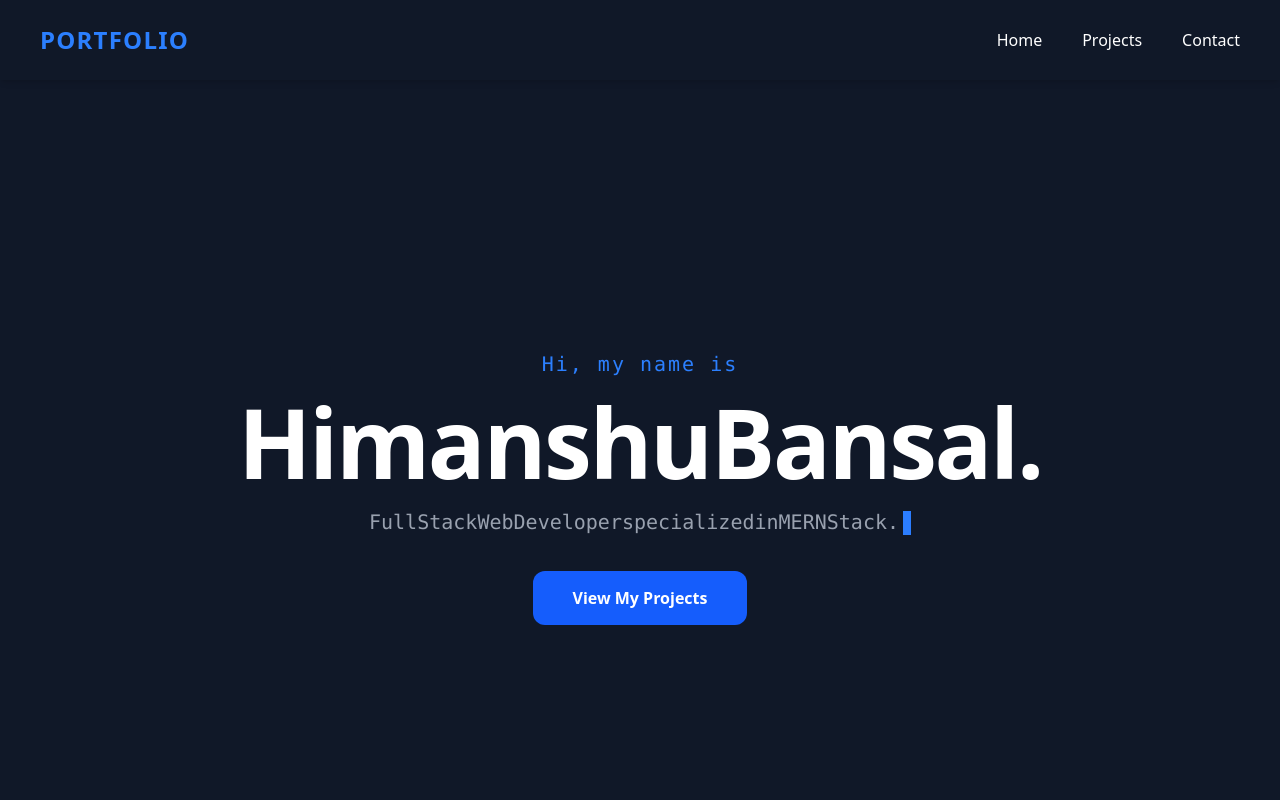
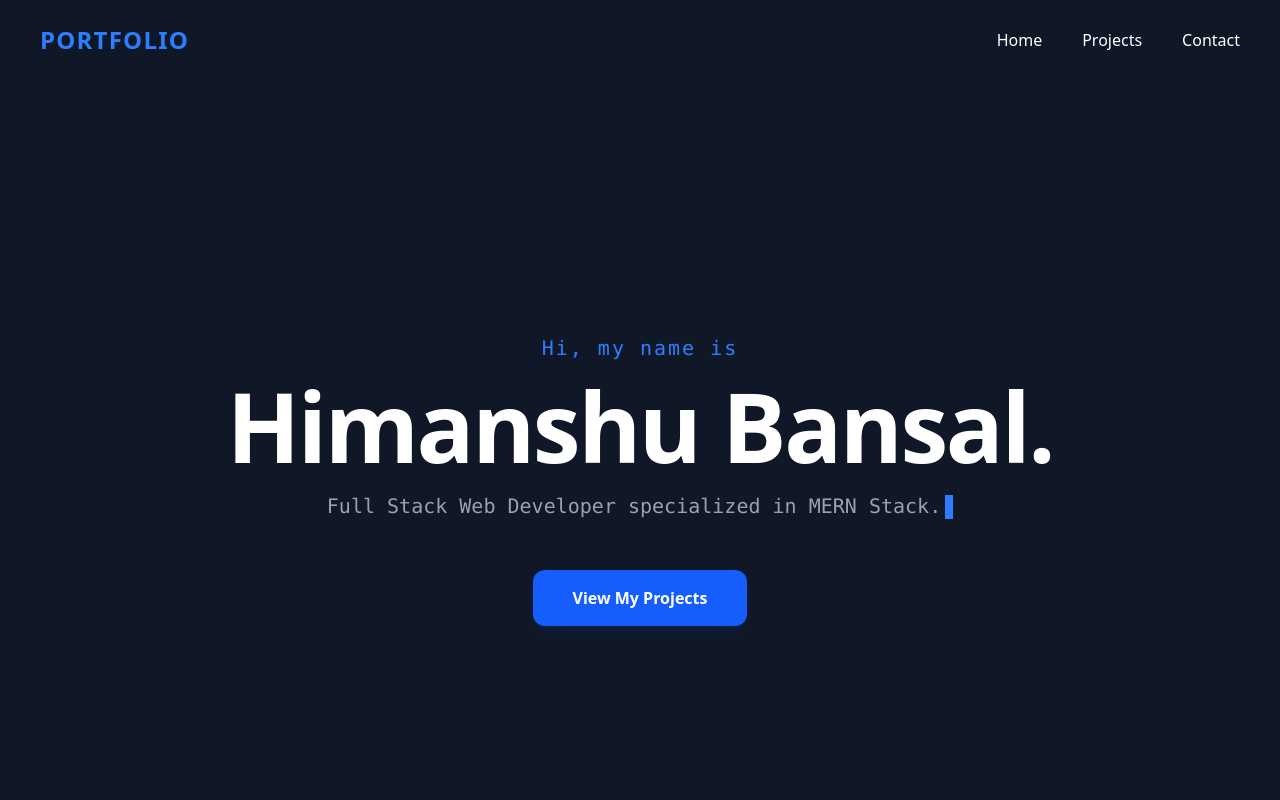
Before and after one commit to Himanshu-8851/Portfolio-website, a React (Create React App) app in the folder frontend/: page / in a window 1280 px wide. Shown: the top 800 px of the page. Built offline with nearby package versions, Linux system fonts and the light colour scheme.

Commit message:
Update Hero typewriter effect and Footer text

```diff
--- a/frontend/src/components/Footer.jsx
+++ b/frontend/src/components/Footer.jsx
@@ -7,7 +7,7 @@ const Footer = () => {
 
         {/* 1. Brand/Logo */}
         <div className="text-2xl font-bold text-blue-500 tracking-tighter mb-4">
-          @2026.All Rights Reserved.<span className="text-white">.</span>
+          @Himanshu.All Rights Reserved.<span className="text-white">.</span>
         </div>
 
         {/* 2. Navigation Shortcuts */}
--- a/frontend/src/components/Hero.jsx
+++ b/frontend/src/components/Hero.jsx
@@ -11,7 +11,7 @@ const Hero = () => {
     visible: {
       opacity: 1,
       transition: {
-        staggerChildren: 0.05, // Speed of typing (Lower = Faster)
+        staggerChildren: 0.05, // Speed of typing
         delayChildren: 0.5
       },
     },
@@ -28,13 +28,13 @@ const Hero = () => {
   };
 
   return (
-    <section id="home" className="flex flex-col items-center justify-center min-h-screen text-center px-6 bg-gray-900">
+    <section id="home" className="flex flex-col items-center justify-center min-h-screen text-center px-6 bg-gray-900 overflow-hidden">
 
       <h2 className="text-blue-500 text-lg md:text-xl font-mono mb-4 tracking-widest">
         Hi, my name is
       </h2>
 
-      {/* 1. Name: Character by Character */}
+      {/* 1. Name: Character by Character with Space Handling */}
       <motion.h1
         variants={containerVariants}
         initial="hidden"
@@ -43,12 +43,13 @@ const Hero = () => {
       >
         {name.split("").map((char, index) => (
           <motion.span key={index} variants={letterVariants}>
-            {char}
+            {/* If char is a space, use non-breaking space code */}
+            {char === " " ? "\u00A0" : char}
           </motion.span>
         ))}
       </motion.h1>
 
-      {/* 2. Bio: Character by Character */}
+      {/* 2. Bio: Character by Character with Space Handling */}
       <motion.p
         variants={containerVariants}
         initial="hidden"
@@ -57,23 +58,24 @@ const Hero = () => {
       >
         {bio.split("").map((char, index) => (
           <motion.span key={index} variants={letterVariants}>
-            {char}
+            {char === " " ? "\u00A0" : char}
           </motion.span>
         ))}
         {/* Blinking Cursor Effect */}
         <motion.span
           animate={{ opacity: [0, 1, 0] }}
           transition={{ repeat: Infinity, duration: 0.8 }}
-          className="inline-block w-2 h-6 bg-blue-500 ml-1 ml-1 align-middle"
+          className="inline-block w-2 h-6 bg-blue-500 ml-1 align-middle"
         />
       </motion.p>
 
       <motion.div
         initial={{ opacity: 0 }}
         animate={{ opacity: 1 }}
-        transition={{ delay: 4 }} // Buttons appear after typing is done
+        transition={{ delay: 4 }}
+        className="flex gap-4"
       >
-        <a href="#projects" className="bg-blue-600 text-white px-10 py-4 rounded-xl font-bold hover:bg-blue-700 transition-all">
+        <a href="#projects" className="bg-blue-600 text-white px-10 py-4 rounded-xl font-bold hover:bg-blue-700 transition-all shadow-lg shadow-blue-900/20">
           View My Projects
         </a>
       </motion.div>
```
